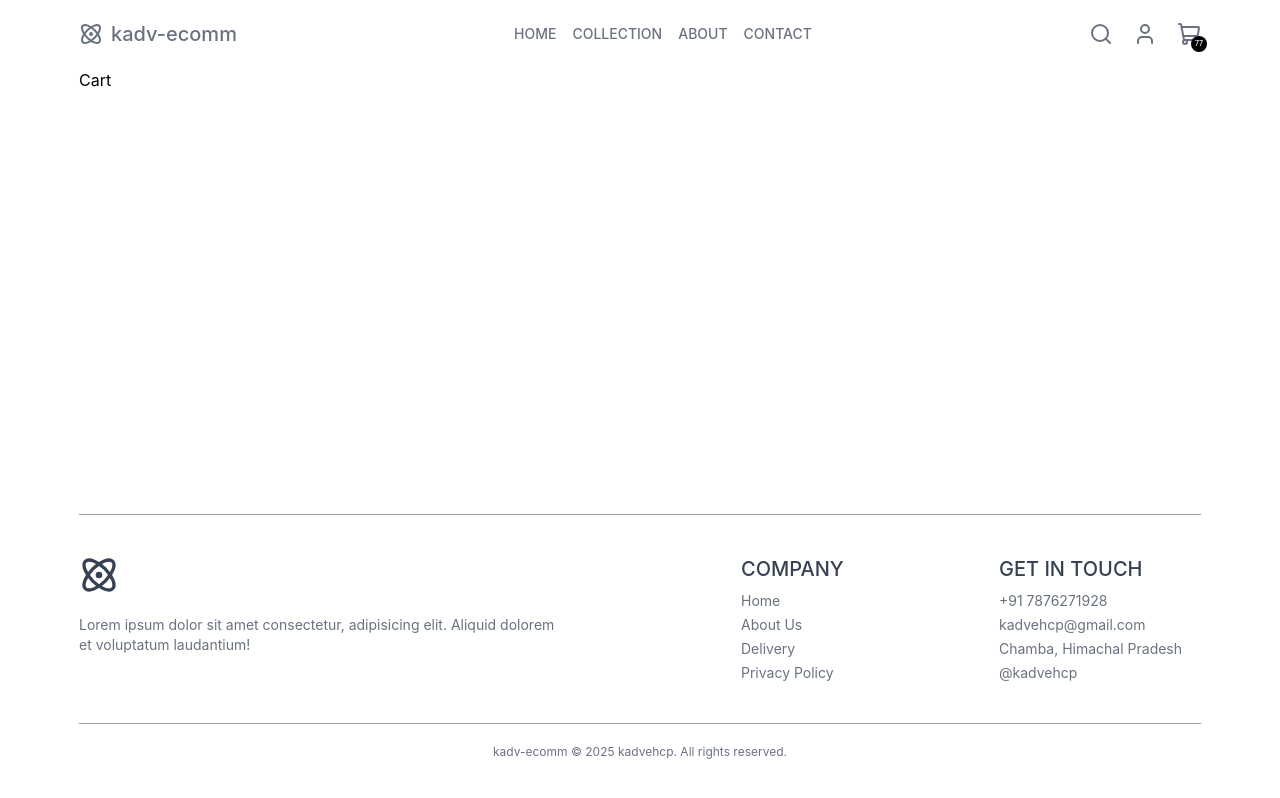
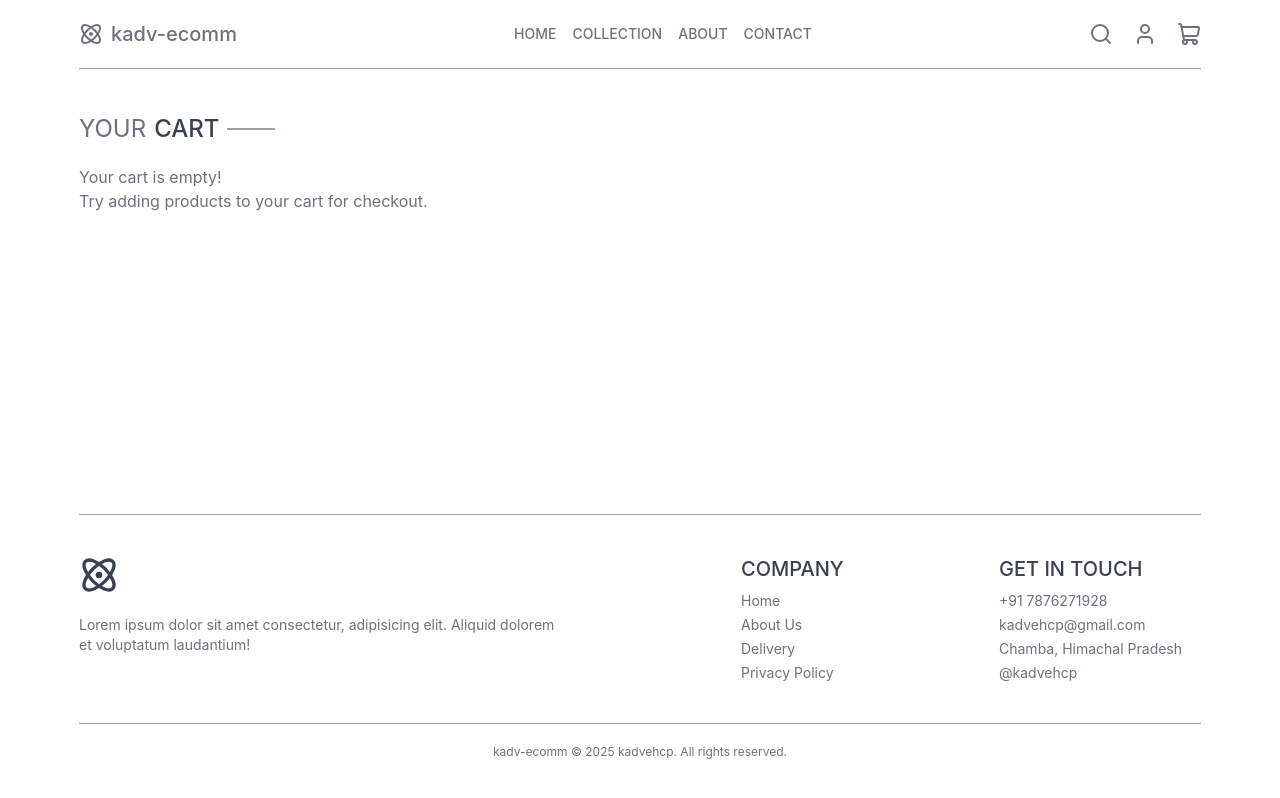
Before and after one commit to kadvehcp/kadv-ecomm, a React (Vite) app in the folder kadv-frontend/: page /cart in a window 1280 px wide. Built offline with nearby package versions, Linux system fonts and the light colour scheme.

Commit message:
added cart support

```diff
--- a/kadv-frontend/src/App.jsx
+++ b/kadv-frontend/src/App.jsx
@@ -1,4 +1,5 @@
 import { Routes, Route, useParams } from "react-router-dom";
+import { ToastContainer } from "react-toastify";
 import Navbar from "./components/Navbar";
 import Home from "./pages/Home";
 import Collection from "./pages/Collection";
@@ -17,6 +18,7 @@ import ScrollToTop from "./components/ScrollToTop";
 const App = () => {
   return (
     <div className="min-h-screen flex flex-col px-5 sm:px-8 md:px-12 lg:px-16">
+      <ToastContainer />
       <Navbar />
       <ScrollToTop />
       <main className="flex-1">
--- a/kadv-frontend/src/components/Navbar.jsx
+++ b/kadv-frontend/src/components/Navbar.jsx
@@ -22,12 +22,14 @@ const USER_MENU_ITEMS = [
 ];
 
 const Navbar = () => {
-  const { setShowSearch } = useContext(ShopContext);
+  const { setShowSearch, getCartCount } = useContext(ShopContext);
 
   const [userMenuVisible, setUserMenuVisible] = useState(false);
   const [mobileMenuVisible, setMobileMenuVisible] = useState(false);
 
   const userMenuRef = useRef(null);
+
+  const cartCount = getCartCount();
 
   useEffect(() => {
     if (!userMenuVisible) return;
@@ -41,13 +43,7 @@ const Navbar = () => {
   }, [userMenuVisible]);
 
   useEffect(() => {
-    if (!mobileMenuVisible) return;
-    document.body.style.overflow = "clip";
-    return () => {
-      document.body.style.removeProperty("overflow");
-      if (!document.body.getAttribute("style")?.trim())
-        document.body.removeAttribute("style");
-    };
+    document.body.style.overflow = mobileMenuVisible ? "hidden" : "";
   }, [mobileMenuVisible]);
 
   return (
@@ -94,9 +90,11 @@ const Navbar = () => {
 
         <Link to="/cart" className="relative">
           <ShoppingCart />
-          <span className="absolute -right-1.5 -bottom-1.5 w-4 aspect-square rounded-full leading-4 text-center bg-black text-white text-[7px]">
-            77
-          </span>
+          {cartCount > 0 && (
+            <span className="absolute -right-1.5 -bottom-1.5 w-4 aspect-square rounded-full leading-4 text-center bg-black text-white text-[7px]">
+              {cartCount}
+            </span>
+          )}
         </Link>
 
         <Menu
--- a/kadv-frontend/src/context/ShopContextProvider.jsx
+++ b/kadv-frontend/src/context/ShopContextProvider.jsx
@@ -1,16 +1,65 @@
 import { useState } from "react";
+import { toast } from "react-toastify";
 import { products } from "../assets/assets";
 import { ShopContext } from "./ShopContext";
+
+const formatter = new Intl.NumberFormat("en-US", {
+  style: "currency",
+  currency: "USD",
+});
 
 const ShopContextProvider = ({ children }) => {
   const [searchValue, setSearchValue] = useState("");
   const [showSearch, setShowSearch] = useState(false);
+  const [cartItems, setCartItems] = useState({});
 
-  const formatter = new Intl.NumberFormat("en-US", {
-    style: "currency",
-    currency: "USD",
-  });
+  const addToCart = (itemId, itemSize) => {
+    if (!itemSize) {
+      if (!toast.isActive("size-error"))
+        toast.error("Product size not selected", { toastId: "size-error" });
+      return;
+    }
+    setCartItems((prev) => {
+      const nextCart = { ...prev };
+      nextCart[itemId] = { ...(nextCart[itemId] || {}) };
+      nextCart[itemId][itemSize] = (nextCart[itemId][itemSize] || 0) + 1;
+
+      return nextCart;
+    });
+  };
+
+  const getCartCount = () => {
+    let totalCount = 0;
+    for (const itemId in cartItems) {
+      for (const itemSize in cartItems[itemId]) {
+        totalCount += cartItems[itemId][itemSize];
+      }
+    }
+    return totalCount;
+  };
+
+  const updateItemQuantity = (itemId, itemSize, quantity) => {
+    setCartItems((prev) => {
+      const nextCart = { ...prev };
+      if (!nextCart[itemId]) return prev;
+      const currentQuantity = nextCart[itemId][itemSize] || 0;
+      if (currentQuantity === quantity) return prev;
+
+      nextCart[itemId] = { ...nextCart[itemId] };
+      if (quantity <= 0) {
+        delete nextCart[itemId][itemSize];
+        if (Object.keys(nextCart[itemId]).length === 0) {
+          delete nextCart[itemId];
+        }
+      } else {
+        nextCart[itemId][itemSize] = quantity;
+      }
+      return nextCart;
+    });
+  };
+
   const formatPrice = (amount) => formatter.format(amount);
+
   return (
     <ShopContext.Provider
       value={{
@@ -21,6 +70,10 @@ const ShopContextProvider = ({ children }) => {
         setSearchValue,
         showSearch,
         setShowSearch,
+        cartItems,
+        addToCart,
+        getCartCount,
+        updateItemQuantity,
       }}
     >
       {children}
--- a/kadv-frontend/src/pages/Cart.jsx
+++ b/kadv-frontend/src/pages/Cart.jsx
@@ -1,5 +1,87 @@
+import { useContext } from "react";
+import { Trash2 } from "lucide-react";
+import { ShopContext } from "../context/ShopContext";
+import { Title } from "../components/DisplayProducts";
+
 const Cart = () => {
-  return <div>Cart</div>;
+  const { products, formatPrice, cartItems, updateItemQuantity } =
+    useContext(ShopContext);
+  const cartData = [];
+
+  for (const itemId in cartItems) {
+    for (const itemSize in cartItems[itemId]) {
+      if (cartItems[itemId][itemSize] > 0) {
+        cartData.push({
+          _id: itemId,
+          size: itemSize,
+          quantity: cartItems[itemId][itemSize],
+        });
+      }
+    }
+  }
+
+  const hasItems = cartData.length > 0;
+
+  return (
+    <section className="border-t border-gray-400 pt-10 text-gray-500">
+      <div className="text-2xl mb-4">
+        <Title firstText="YOUR" secondText="CART" />
+      </div>
+      <div>
+        {hasItems ? (
+          cartData.map((item) => {
+            const productData = products.find(
+              (product) => product._id === item._id,
+            );
+            return (
+              productData && (
+                <div
+                  key={item._id + item.size}
+                  className="py-5 border-t border-gray-400 grid grid-cols-[4fr_0.5fr_0.5fr] items-center gap-5"
+                >
+                  <div className="flex items-start gap-5">
+                    <img
+                      src={productData.image[0]}
+                      alt={`${productData.name} image`}
+                      className="w-20 sm:w-28"
+                    />
+                    <div>
+                      <h3 className="text-sm sm:text-lg font-medium text-gray-700">
+                        {productData.name}
+                      </h3>
+                      <div className="flex items-center gap-5 mt-2">
+                        <h4>{formatPrice(productData.price)}</h4>
+                        <h4>{item.size}</h4>
+                      </div>
+                    </div>
+                  </div>
+                  <input
+                    type="number"
+                    min={1}
+                    value={item.quantity}
+                    onChange={(e) => {
+                      const value = Math.max(1, Number(e.target.value) || 1);
+                      updateItemQuantity(item._id, item.size, value);
+                    }}
+                    className="border border-gray-400 max-w-16 sm:max-w-28 px-5 py-2"
+                  />
+                  <Trash2
+                    onClick={() => updateItemQuantity(item._id, item.size, 0)}
+                    className="w-4 m-2 sm:m-5 sm:w-7 cursor-pointer"
+                  />
+                </div>
+              )
+            );
+          })
+        ) : (
+          <div>
+            <h3>Your cart is empty!</h3>
+            <p>Try adding products to your cart for checkout.</p>
+          </div>
+        )}
+      </div>
+    </section>
+  );
 };
 
 export default Cart;
--- a/kadv-frontend/src/pages/Collection.jsx
+++ b/kadv-frontend/src/pages/Collection.jsx
@@ -12,13 +12,7 @@ const Collection = () => {
   const [tempFilters, setTempFilters] = useState(filters);
 
   useEffect(() => {
-    if (!showFilter) return;
-    document.body.style.overflow = "clip";
-    return () => {
-      document.body.style.removeProperty("overflow");
-      if (!document.body.getAttribute("style")?.trim())
-        document.body.removeAttribute("style");
-    };
+    document.body.style.overflow = showFilter ? "hidden" : "";
   }, [showFilter]);
 
   const applyFilter = (filterType) => (event) => {
--- a/kadv-frontend/src/pages/Product.jsx
+++ b/kadv-frontend/src/pages/Product.jsx
@@ -6,13 +6,13 @@ import DisplayProducts from "../components/DisplayProducts";
 
 const Product = () => {
   const { productId } = useParams();
-  const { products, formatPrice } = useContext(ShopContext);
+  const { products, formatPrice, addToCart } = useContext(ShopContext);
   const [imageIndex, setImageIndex] = useState(0);
-  const [size, setSize] = useState("");
+  const [productSize, setProductSize] = useState("");
 
   const productData = products?.find((item) => item._id === productId);
 
-  if (!products?.length)
+  if (!products || !products.length)
     return <div className="text-center py-10">Loading...</div>;
   if (!productData)
     return <div className="text-center py-10">Product not Found</div>;
@@ -34,7 +34,7 @@ const Product = () => {
       <div className="flex flex-col sm:flex-row gap-10 sm:gap-10">
         <div className="flex-1 flex flex-col-reverse sm:flex-row gap-4">
           <div className="flex sm:flex-col overflow-x-auto sm:overflow-y-scroll justify-between sm:w-[18.7%] w-full h-full object-cover [scrollbar-width:none] [&::-webkit-scrollbar]:hidden">
-            {productData.image.map((item, index) => (
+            {productData.image?.map((item, index) => (
               <img
                 src={item}
                 key={`${item}-${index}`}
@@ -72,11 +72,11 @@ const Product = () => {
           <div className="flex flex-col gap-4 my-8">
             <span className="font-medium text-gray-700">Select size:</span>
             <div className="flex gap-2">
-              {productData.sizes.map((item, index) => (
+              {productData.sizes?.map((item, index) => (
                 <button
                   key={`${item}-${index}`}
-                  onClick={() => setSize(item)}
-                  className={`border px-4 py-2 ${item === size ? "border-gray-400" : "border-transparent"}`}
+                  onClick={() => setProductSize(item)}
+                  className={`border px-4 py-2 ${item === productSize ? "border-gray-400" : "border-transparent"}`}
                 >
                   {item}
                 </button>
@@ -84,8 +84,9 @@ const Product = () => {
             </div>
           </div>
           <button
-            disabled={!size}
-            className={`px-7 py-4 text-sm border border-gray-400 rounded-xl font-medium ${size ? "text-gray-700 active:bg-gray-400" : "cursor-not-allowed"}`}
+            disabled={!productSize}
+            onClick={() => addToCart(productData._id, productSize)}
+            className={`px-7 py-4 text-sm border border-gray-400 rounded-xl font-medium ${productSize ? "text-gray-700 active:bg-gray-400" : "cursor-not-allowed"}`}
           >
             ADD TO CART
           </button>
```
Also changed, not shown: kadv-frontend/package.json (+5 -5 lines), 1 other file (tests, documents, lock files or other folders).
